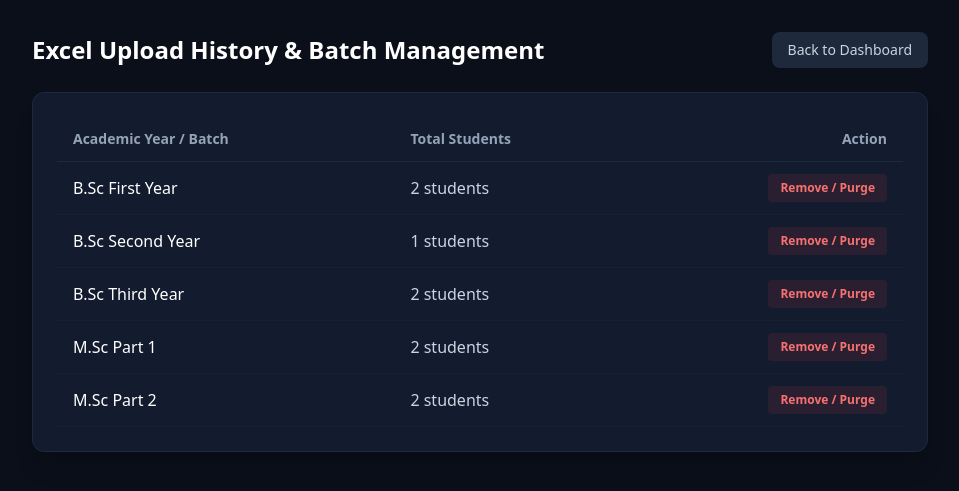
After one commit to sumitjinna23-droid/student_project, a Django app: page /upload-history/ in a window 1280 px wide. The commit adds this page. Shown: the top 491 px of the page, without its empty margins (160-1119 px from the left). Run offline with Django 5.2, Linux system fonts and the light colour scheme; a user stored in the database is signed in; data comes from the database, SQL or seed files in the repository; both versions use the stored data as it was after the commit; some libraries are stand-ins or nearby versions.

Commit message:
Fix context variable error and excel batch model integration

```diff
--- a/students/templates/student_dashboard.html
+++ b/students/templates/student_dashboard.html
@@ -198,7 +198,6 @@
             </div>
         </div>
         <div class="header-actions">
-            <a href="{% url 'password_reset' %}" class="btn reset-btn">Reset Password</a>
             <a href="{% url 'students:logout' %}" class="btn logout-btn">Log Out</a>
         </div>
     </div>
--- /dev/null
+++ b/students/templates/students/upload_history.html
@@ -0,0 +1,56 @@
+<!DOCTYPE html>
+<html lang="en">
+<head>
+    <meta charset="UTF-8">
+    <title>Excel Upload History & Batch Management</title>
+    <script src="https://cdn.tailwindcss.com"></script>
+</head>
+<body class="bg-[#0b0f19] text-slate-200 font-sans p-8">
+
+<div class="max-w-4xl mx-auto">
+    <div class="flex justify-between items-center mb-6">
+        <h1 class="text-2xl font-bold text-white">Excel Upload History & Batch Management</h1>
+        <a href="{% url 'students:analytics_dashboard' %}" class="bg-slate-800 hover:bg-slate-700 text-slate-300 px-4 py-2 rounded-lg text-sm transition">Back to Dashboard</a>
+    </div>
+
+    {% if messages %}
+        {% for message in messages %}
+            <div class="bg-red-500/10 border border-red-500/20 text-red-400 p-4 rounded-xl mb-6 text-sm">{{ message }}</div>
+        {% endfor %}
+    {% endif %}
+
+    <div class="bg-[#131b2e] border border-[#1e293b] rounded-xl p-6 shadow-xl">
+        <table class="w-full text-left border-collapse">
+            <thead>
+                <tr class="border-b border-slate-800 text-slate-400 text-sm">
+                    <th class="py-3 px-4">Academic Year / Batch</th>
+                    <th class="py-3 px-4">Total Students</th>
+                    <th class="py-3 px-4 text-right">Action</th>
+                </tr>
+            </thead>
+            <tbody>
+                {% for item in year_summaries %}
+                <tr class="border-b border-slate-800/50 hover:bg-slate-800/30">
+                    <td class="py-3 px-4 font-medium text-white">{{ item.label }}</td>
+                    <td class="py-3 px-4 text-slate-300">{{ item.student_count }} students</td>
+                    <td class="py-3 px-4 text-right">
+                        {% if item.student_count > 0 %}
+                        <form action="{% url 'students:delete_year_data' item.code %}" method="POST" class="inline" onsubmit="return confirm('Are you sure you want to delete all data for {{ item.label }}?');">
+                            {% csrf_token %}
+                            <button type="submit" class="bg-red-500/10 text-red-400 hover:bg-red-500 hover:text-white px-3 py-1.5 rounded text-xs font-semibold transition">
+                                Remove / Purge
+                            </button>
+                        </form>
+                        {% else %}
+                        <span class="text-slate-500 text-xs italic">No data</span>
+                        {% endif %}
+                    </td>
+                </tr>
+                {% endfor %}
+            </tbody>
+        </table>
+    </div>
+</div>
+
+</body>
+</html>
--- a/students/urls.py
+++ b/students/urls.py
@@ -28,4 +28,6 @@ urlpatterns = [
     path('upload-excel/', views.upload_excel_view, name='upload_excel'),
     path('upload-history/', views.upload_history, name='upload_history'),
     path('delete-year-data/<str:year_code>/', views.delete_year_data, name='delete_year_data'),
+
+    path('upload-history/delete-batch/<int:batch_id>/', views.delete_excel_batch, name='delete_excel_batch'),
 ]
--- a/students/views.py
+++ b/students/views.py
@@ -11,6 +11,7 @@ from django.db import transaction
 from django.contrib.auth import authenticate, login, logout
 from django.contrib.auth.decorators import login_required
 from django.contrib.auth.models import User
+from .models import ExcelBatch
 
 from .models import Student, Subject, Marks, SubjectAttendance, YEAR_CHOICES, UserProfile, AllowedTeacher, Achievement
 from .utils import (
@@ -377,6 +378,8 @@ def student_dashboard(request):
 
         subject_count = len(subject_performances)
         overall_academic_avg = round(total_percentage_sum / subject_count, 1) if subject_count else 0.0
+        # Fetch student achievements
+        achievements = list(student.achievements.all())
 
         context.update({
             'subject_performances': subject_performances,
@@ -575,6 +578,10 @@ def analytics_dashboard(request):
 
                     records_created += 1
 
+            ExcelBatch.objects.create(
+                filename=uploaded_file.name,
+                academic_year=request.POST.get('year', 'General')
+            )
             messages.success(request, f"Success! Imported/Updated {records_created} student records.")
             return redirect('/dashboard/')
 
@@ -602,6 +609,8 @@ def analytics_dashboard(request):
         'is_student_mode': False,
         'uploaded_files': uploaded_files_qs,
         'excel_batches': uploaded_files_qs,
+        'achievements': [],
+        'has_achievements': False,
     }
 
     if selected_student_id or search_query:
@@ -676,6 +685,8 @@ def analytics_dashboard(request):
                 ai_rec_text += f" {primary_ai.get('anomaly_msg')}"
 
             smart_action = compute_smart_action_status(overall_att, overall_academic_avg)
+            # Fetch student achievements
+            achievements = list(student.achievements.all())
 
             # REQ 2: Full Achievement Depth Context for Dossier View
             achievements = list(student.achievements.all())
@@ -698,6 +709,8 @@ def analytics_dashboard(request):
                 'ai_copilot_recommendation': ai_rec_text,
                 'chart_subject_labels': [s['subject'] for s in subject_performances],
                 'chart_subject_scores': [s['percentage'] for s in subject_performances],
+                'achievements': achievements,
+                'has_achievements': len(achievements) > 0,
             })
 
             return render(request, 'students/dashboard.html', context)
@@ -1024,3 +1037,18 @@ def delete_year_data(request, year_code):
         messages.success(request, f"Successfully purged all data for Year '{year_code}' ({count} students removed).")
 
     return redirect('students:upload_history')
+
+@login_required
+def delete_excel_batch(request, batch_id):
+    """REQ 1: Delete specific Excel Workbook entry and its logged metadata."""
+    if hasattr(request.user, 'profile') and request.user.profile.role == UserProfile.Role.STUDENT:
+        messages.error(request, "Access denied.")
+        return redirect('students:student_dashboard')
+
+    if request.method == 'POST':
+        batch = get_object_or_404(ExcelBatch, id=batch_id)
+        filename = batch.filename
+        batch.delete()
+        messages.success(request, f"Excel workbook batch '{filename}' successfully deleted.")
+
+    return redirect('students:upload_history')
```
Also changed, not shown: students/models.py (+23 -2 lines), db.sqlite3, students/migrations/0026_excelbatch.py (added), students/migrations/0027_excelbatch_file_uploadedexcelbatch_file.py (added), students/templates/students/upload_excel.html (line endings or trailing spaces).
